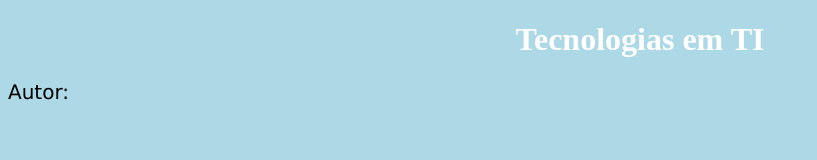
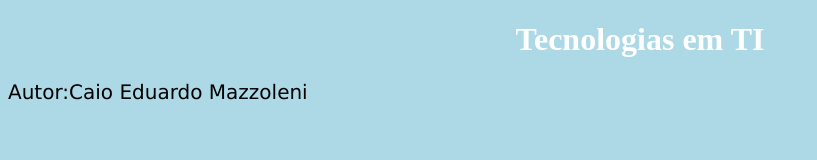
Before and after one commit to CaioEM/Tecnologias-em-TI, a plain HTML site: page Index.html in a window 1280 px wide. Shown: the whole page, without its empty margins (0-817 px from the left). Drawn offline with Linux system fonts and the light colour scheme.

Commit message:
Acrescentado o nome do autor

```diff
--- a/Index.html
+++ b/Index.html
@@ -20,7 +20,7 @@
 	<body>
 
 		<h1>Tecnologias em TI</h1>
-		<p>Autor:</p>
+		<p>Autor:Caio Eduardo Mazzoleni </p>
 
 	</body>
 </html>
```
